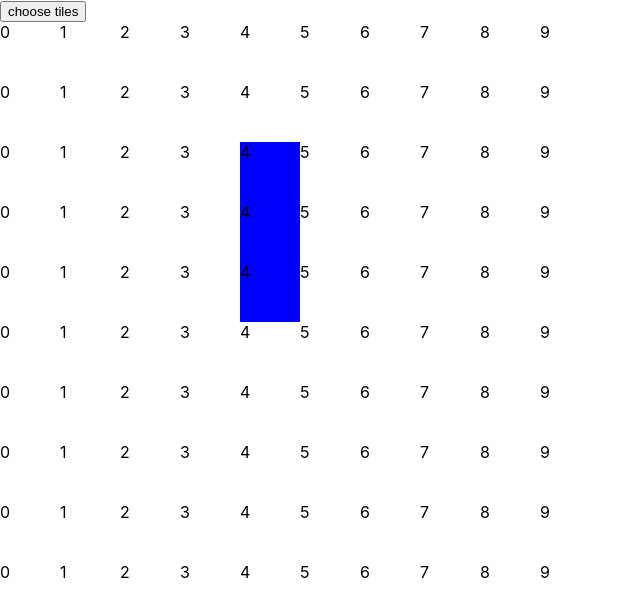
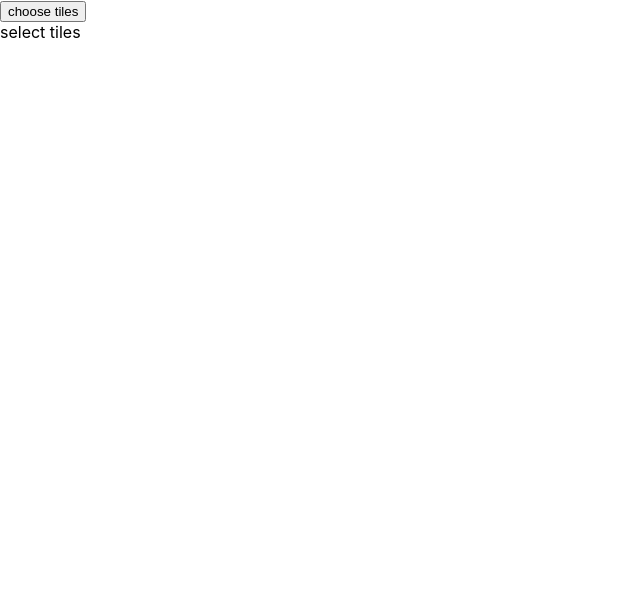
Before and after one commit to HuxleyIsMe/game-of-life, a React (Create React App) app: page / in a window 1280 px wide. Shown: the top 616 px of the page, without its empty margins (0-640 px from the left). Built offline with nearby package versions, Linux system fonts and the light colour scheme.

Commit message:
refactor: starting splitting out into components

```diff
--- a/src/App.css
+++ b/src/App.css
@@ -1,24 +1,3 @@
-.TileGrid {
-  width: 600px;
-  height: 600px;
-  background: pink;
-}
-
-.row {
-  display: flex;
-  justify-content: space-between;
-}
-
-.Tile {
-  background: white;
-  height: 60px;
-  width: 60px;
-}
-
-.Alive {
-  background: pink;
-}
-
 .Chosen {
   background: blue;
 }
--- a/src/App.js
+++ b/src/App.js
@@ -1,63 +1,13 @@
 import React from "react";
 import "./App.css";
+import { GameGrid } from "./components/game-grid";
 
 const CUBE_OF_TILES = 10;
+const generateTileMatrix = () =>
+  new Array(CUBE_OF_TILES).fill("").map(() => new Array(CUBE_OF_TILES).fill(0));
 
-const howManyLivingNeighbours = (cellIndex, cells) => {
-  let neighboursCoords = {
-    n: -CUBE_OF_TILES,
-    ne: -CUBE_OF_TILES + 1,
-    e: 1,
-    se: CUBE_OF_TILES + 1,
-    s: CUBE_OF_TILES,
-    sw: CUBE_OF_TILES - 1,
-    w: -1,
-    nw: -CUBE_OF_TILES - 1,
-  };
-
-  let neighboursIndexs = Object.values(neighboursCoords).map(
-    (coord) => cellIndex + coord
-  );
-
-  let livingCellIndexs = neighboursIndexs.filter(
-    (index) => cells[index]
-  ).length;
-
-  return livingCellIndexs;
-};
-
-const generateNextState = (currentState) => {
-  // loop over the cells and check
-  let flatMatrix = [...currentState].flat();
-
-  let nextMatrix = flatMatrix.map((alive, index) => {
-    let livingNeighbours = howManyLivingNeighbours(index, flatMatrix);
-    if ((livingNeighbours === 2 || livingNeighbours === 3) && alive) {
-      return 1;
-    } else if (livingNeighbours === 3 && !alive) {
-      return 1;
-    } else {
-      return 0;
-    }
-  });
-
-  const backToNested = (flatArray, length = CUBE_OF_TILES) =>
-    new Array(length)
-      .fill("lol")
-      .map((__, index) =>
-        flatArray.slice(index * length, index * length + length)
-      );
-
-  return backToNested(nextMatrix);
-};
 function App() {
   const [isPlaying, setIsPlaying] = React.useState(false);
-
-  const [tileMatrix, setTileMatrix] = React.useState(
-    new Array(CUBE_OF_TILES)
-      .fill("")
-      .map(() => new Array(CUBE_OF_TILES).fill(0))
-  );
   const [initialTiles, setInitialTiles] = React.useState([
     { x: 3, y: 3 },
     { x: 4, y: 3 },
@@ -67,49 +17,11 @@ function App() {
     // { x: 5, y: 9 },
   ]);
 
-  const isAlive = (coords) => !!tileMatrix[coords.y][coords.x];
-
-  React.useEffect(() => {
-    let NextTileMatrix = [...tileMatrix];
+  const startingMatrix = (() => {
+    let NextTileMatrix = [...generateTileMatrix()];
     initialTiles.forEach((tile) => (NextTileMatrix[tile.y][tile.x] = 1));
-    setTileMatrix(NextTileMatrix);
-  }, [initialTiles]);
-
-  React.useEffect(() => {
-    let nextState = generateNextState(tileMatrix);
-    setTimeout(() => setTileMatrix(nextState), 1000);
-  }, [tileMatrix]);
-
-  const TILE_GRID = React.useMemo(() => {
-    const generateRow = (yPosition) =>
-      new Array(CUBE_OF_TILES).fill("").map((__, index) => (
-        <div
-          disabled={isPlaying}
-          onClick={() =>
-            !isPlaying
-              ? setInitialTiles((prev) => [...prev, { x: index, y: yPosition }])
-              : null
-          }
-          className={`Tile ${
-            isAlive({ x: index, y: yPosition }) && isPlaying ? "Alive" : ""
-          }
-          ${isAlive({ x: index, y: yPosition }) && !isPlaying ? "Chosen" : ""}`}
-          key={`${index}-${yPosition}`}
-        >
-          {index}
-        </div>
-      ));
-
-    return (
-      <div className="TileGrid">
-        {new Array(CUBE_OF_TILES).fill("").map((__, index) => (
-          <div className="row" key={`row-${index}`}>
-            {generateRow(index)}
-          </div>
-        ))}
-      </div>
-    );
-  }, [tileMatrix]);
+    return NextTileMatrix;
+  })();
 
   return (
     <div className="App">
@@ -118,7 +30,11 @@ function App() {
           {isPlaying ? "choose new tiles" : "choose tiles"}
         </button>
       </div>
-      {TILE_GRID}
+      {isPlaying ? (
+        <GameGrid startingTiles={startingMatrix} cubeSize={CUBE_OF_TILES} />
+      ) : (
+        <div>select tiles</div>
+      )}
     </div>
   );
 }
--- /dev/null
+++ b/src/components/game-grid/game-grid.css
@@ -0,0 +1,20 @@
+.TileGrid {
+  width: 600px;
+  height: 600px;
+  background: pink;
+}
+
+.row {
+  display: flex;
+  justify-content: space-between;
+}
+
+.Tile {
+  background: white;
+  height: 60px;
+  width: 60px;
+}
+
+.Alive {
+  background: pink;
+}
--- /dev/null
+++ b/src/components/game-grid/game-grid.jsx
@@ -0,0 +1,54 @@
+import React from "react";
+import { generateNextState } from "./game-grid.utils";
+import "./game-grid.css";
+
+export const GameGrid = ({ startingTiles, cubeSize }) => {
+  const [tileMatrix, setTileMatrix] = React.useState(startingTiles);
+
+  React.useEffect(() => {
+    setTimeout(
+      () => setTileMatrix(generateNextState(tileMatrix, cubeSize)),
+      1000
+    );
+  }, [tileMatrix]);
+
+  const isAlive = (coords) => !!tileMatrix[coords.y][coords.x];
+
+  const TILE_GRID = React.useMemo(() => {
+    const generateRow = (yPosition) =>
+      new Array(cubeSize).fill("").map((__, index) => (
+        <div
+          className={`Tile ${
+            isAlive({ x: index, y: yPosition }) ? "Alive" : ""
+          }`}
+          key={`${index}-${yPosition}`}
+          //   disabled={isPlaying}
+          //   onClick={() =>
+          //     !isPlaying
+          //       ? setInitialTiles((prev) => [...prev, { x: index, y: yPosition }])
+          //       : null
+          //   }
+
+          //   ${
+          //     isAlive({ x: index, y: yPosition }) && !isPlaying
+          //       ? "Chosen"
+          //       : ""
+          //   }`}
+        >
+          {index}
+        </div>
+      ));
+
+    return (
+      <div className="TileGrid">
+        {new Array(cubeSize).fill("").map((__, index) => (
+          <div className="row" key={`row-${index}`}>
+            {generateRow(index)}
+          </div>
+        ))}
+      </div>
+    );
+  }, [tileMatrix]);
+
+  return <>{TILE_GRID}</>;
+};
--- /dev/null
+++ b/src/components/game-grid/game-grid.utils.js
@@ -0,0 +1,49 @@
+const generateNeighboursCoords = (cubeSize) => ({
+  north: -cubeSize,
+  northEast: -cubeSize + 1,
+  east: 1,
+  southEast: cubeSize + 1,
+  south: cubeSize,
+  southWest: cubeSize - 1,
+  west: -1,
+  northWest: -cubeSize - 1,
+});
+
+const howManyLivingNeighbours = (cellIndex, cells, cubeSize) => {
+  const neighboursCoords = generateNeighboursCoords(cubeSize);
+
+  let neighboursIndexs = Object.values(neighboursCoords).map(
+    (coord) => cellIndex + coord
+  );
+
+  let livingCellIndexs = neighboursIndexs.filter(
+    (index) => cells[index]
+  ).length;
+
+  return livingCellIndexs;
+};
+
+const backToNestedArray = (flatArray, length) =>
+  new Array(length)
+    .fill("lol")
+    .map((__, index) =>
+      flatArray.slice(index * length, index * length + length)
+    );
+
+export const generateNextState = (currentState, cubeSize) => {
+  // loop over the cells and check
+  let flatMatrix = [...currentState].flat();
+
+  let nextMatrix = flatMatrix.map((alive, index) => {
+    let livingNeighbours = howManyLivingNeighbours(index, flatMatrix, cubeSize);
+    if ((livingNeighbours === 2 || livingNeighbours === 3) && alive) {
+      return 1;
+    } else if (livingNeighbours === 3 && !alive) {
+      return 1;
+    } else {
+      return 0;
+    }
+  });
+
+  return backToNestedArray(nextMatrix, cubeSize);
+};
--- /dev/null
+++ b/src/components/game-grid/index.js
@@ -0,0 +1 @@
+export { GameGrid } from "./game-grid";
```
